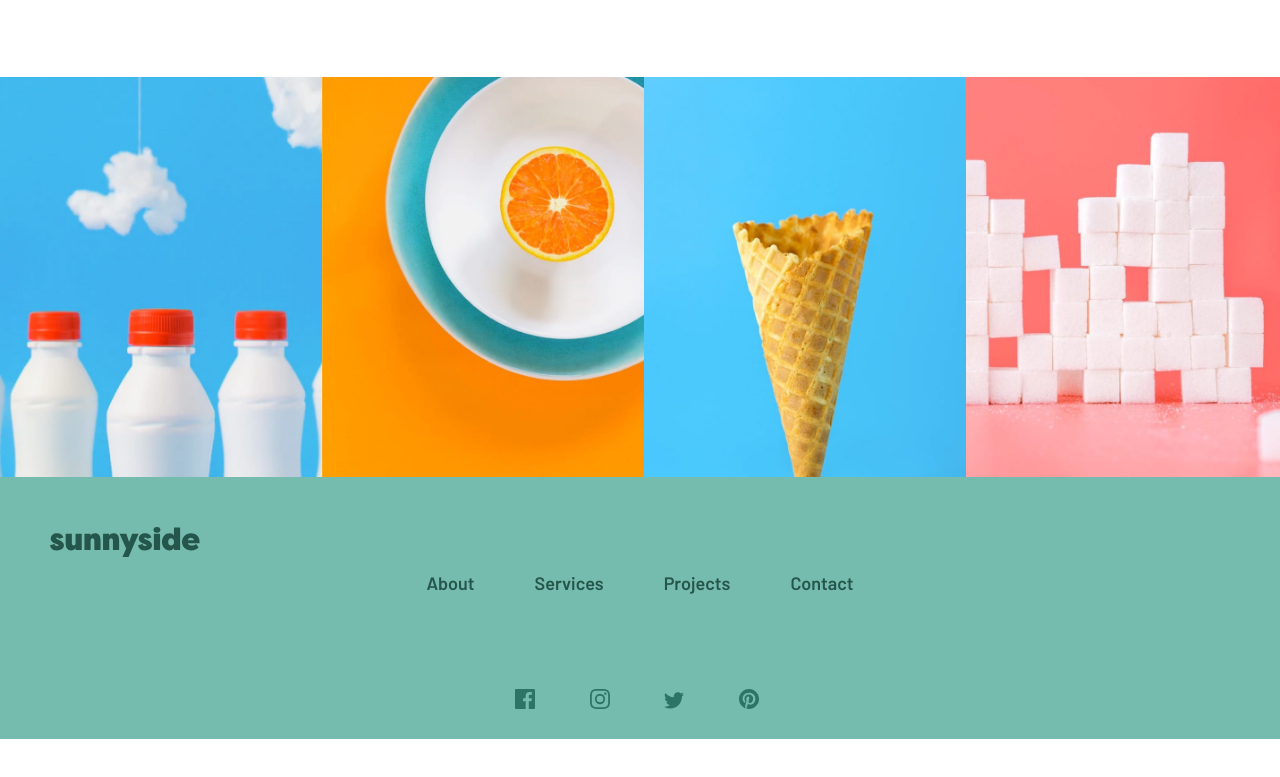
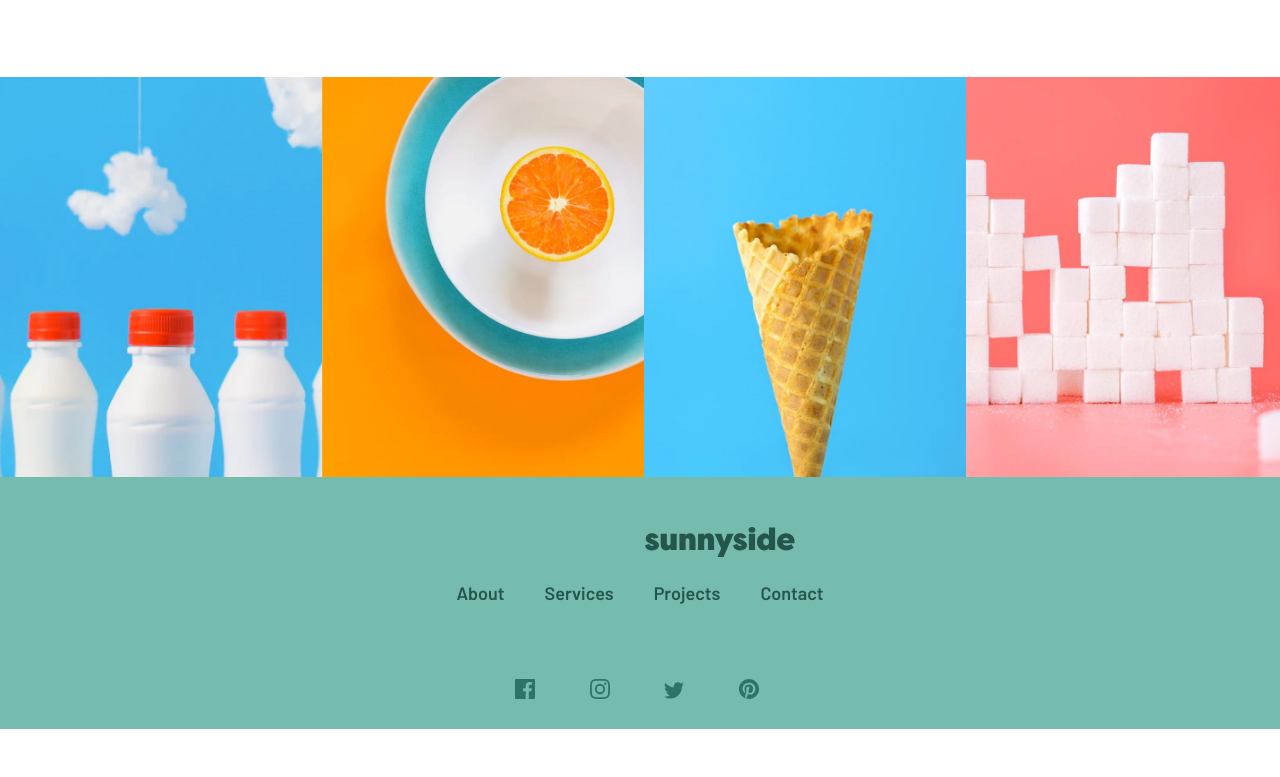
Before and after one commit to Paula111/Sunnyside-agency-, a plain HTML site: page index.html in a window 1280 px wide. Shown: the part 4679-5456 px from the top of the page. Drawn offline with Linux system fonts and the light colour scheme.

Commit message:
changes in footer/changes in logo

```diff
--- a/css/style.css
+++ b/css/style.css
@@ -247,8 +247,7 @@ footer {
 .logo-foot {
     width: 150px;
     height: 30px;
-    margin: 50px 50px auto;
-    color: #25564B;
+    margin: 50px 645px 0;
 }
 
 footer ul {
@@ -260,7 +259,7 @@ footer ul {
 footer ul li {
     display: flex;
     text-align: center;
-    margin: 10px 30px;
+    margin: 20px 20px;
     padding: 0;
     list-style: none;
     color: #25564B;
@@ -269,7 +268,7 @@ footer ul li {
 
 .icons {
     width: 300px;
-    margin: 60px auto;
+    margin: 30px auto;
 }
 
 .icons img {
```
Also changed, not shown: index.html (+3 -1 lines).
